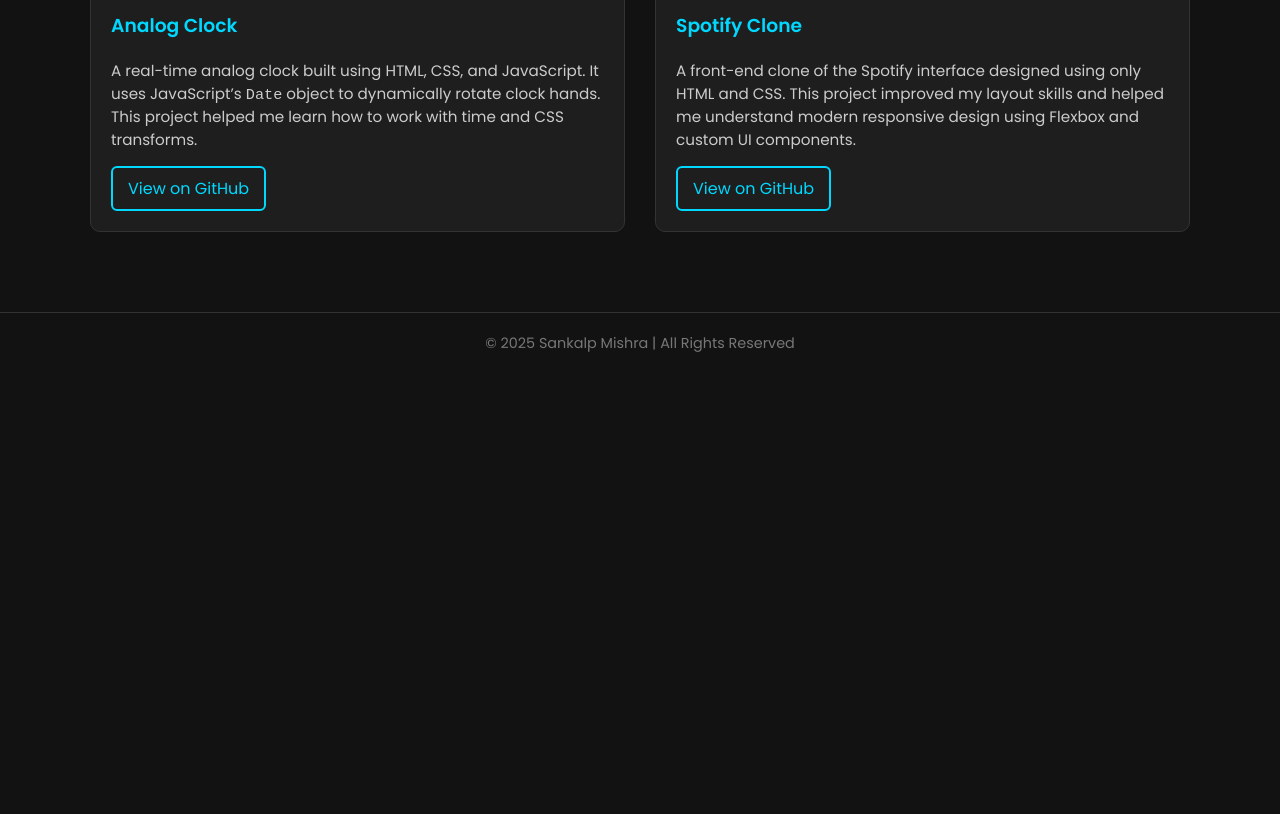
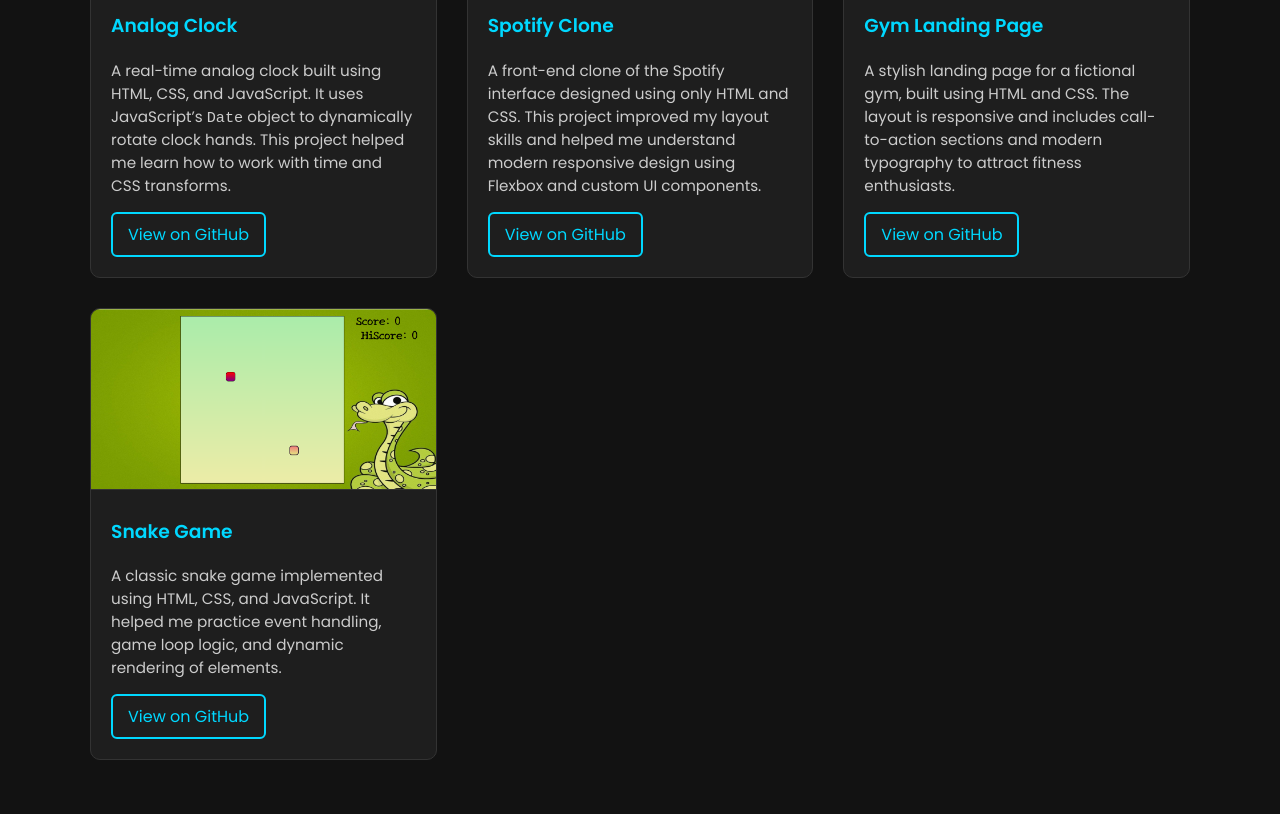
Before and after one commit to sankalpm95/Portfolio, a plain HTML site: page projects.html in a window 1280 px wide. Shown: the part 463-1277 px from the top of the page. Before the commit the page ends 837 px from the top, so only its background shows below. Drawn offline with Linux system fonts and the light colour scheme.

Commit message:
added two image and change in project.htlm

```diff
--- a/projects.html
+++ b/projects.html
@@ -114,24 +114,46 @@
   <div class="projects-container">
 
     <div class="project-card">
-      <img src="clock screenshot.png" alt="Analog Clock" />
+      <img src="clock screenshot.png" alt="Analog Clock Screenshot" />
       <div class="project-content">
         <h3>Analog Clock</h3>
         <p>
           A real-time analog clock built using HTML, CSS, and JavaScript. It uses JavaScript’s <code>Date</code> object to dynamically rotate clock hands. This project helped me learn how to work with time and CSS transforms.
         </p>
-        <a href="https://sankalpm95.github.io/Clock/" target="_blank">View on GitHub</a>
+        <a href="https://sankalpm95.github.io/Clock/" target="_blank" rel="noopener noreferrer">View on GitHub</a>
       </div>
     </div>
 
     <div class="project-card">
-      <img src="Spotifyclone screenshot.png" alt="Spotify Clone" />
+      <img src="Spotifyclone screenshot.png" alt="Spotify Clone Screenshot" />
       <div class="project-content">
         <h3>Spotify Clone</h3>
         <p>
           A front-end clone of the Spotify interface designed using only HTML and CSS. This project improved my layout skills and helped me understand modern responsive design using Flexbox and custom UI components.
         </p>
-        <a href="https://sankalpm95.github.io/spotifyclone.pro/" target="_blank">View on GitHub</a>
+        <a href="https://sankalpm95.github.io/spotifyclone.pro/" target="_blank" rel="noopener noreferrer">View on GitHub</a>
+      </div>
+    </div>
+
+    <div class="project-card">
+      <img src="gym screenshot.png" alt="Gym Landing Page Screenshot" />
+      <div class="project-content">
+        <h3>Gym Landing Page</h3>
+        <p>
+          A stylish landing page for a fictional gym, built using HTML and CSS. The layout is responsive and includes call-to-action sections and modern typography to attract fitness enthusiasts.
+        </p>
+        <a href="https://sankalpm95.github.io/gym-landing-page/" target="_blank" rel="noopener noreferrer">View on GitHub</a>
+      </div>
+    </div>
+
+    <div class="project-card">
+      <img src="snakegame screenshot.png" alt="Snake Game Screenshot" />
+      <div class="project-content">
+        <h3>Snake Game</h3>
+        <p>
+          A classic snake game implemented using HTML, CSS, and JavaScript. It helped me practice event handling, game loop logic, and dynamic rendering of elements.
+        </p>
+        <a href="https://sankalpm95.github.io/SnakeGame/" target="_blank" rel="noopener noreferrer">View on GitHub</a>
       </div>
     </div>
 
```
Also changed, not shown: gym screenshot.png (added), snakegame screenshot.png (added).
